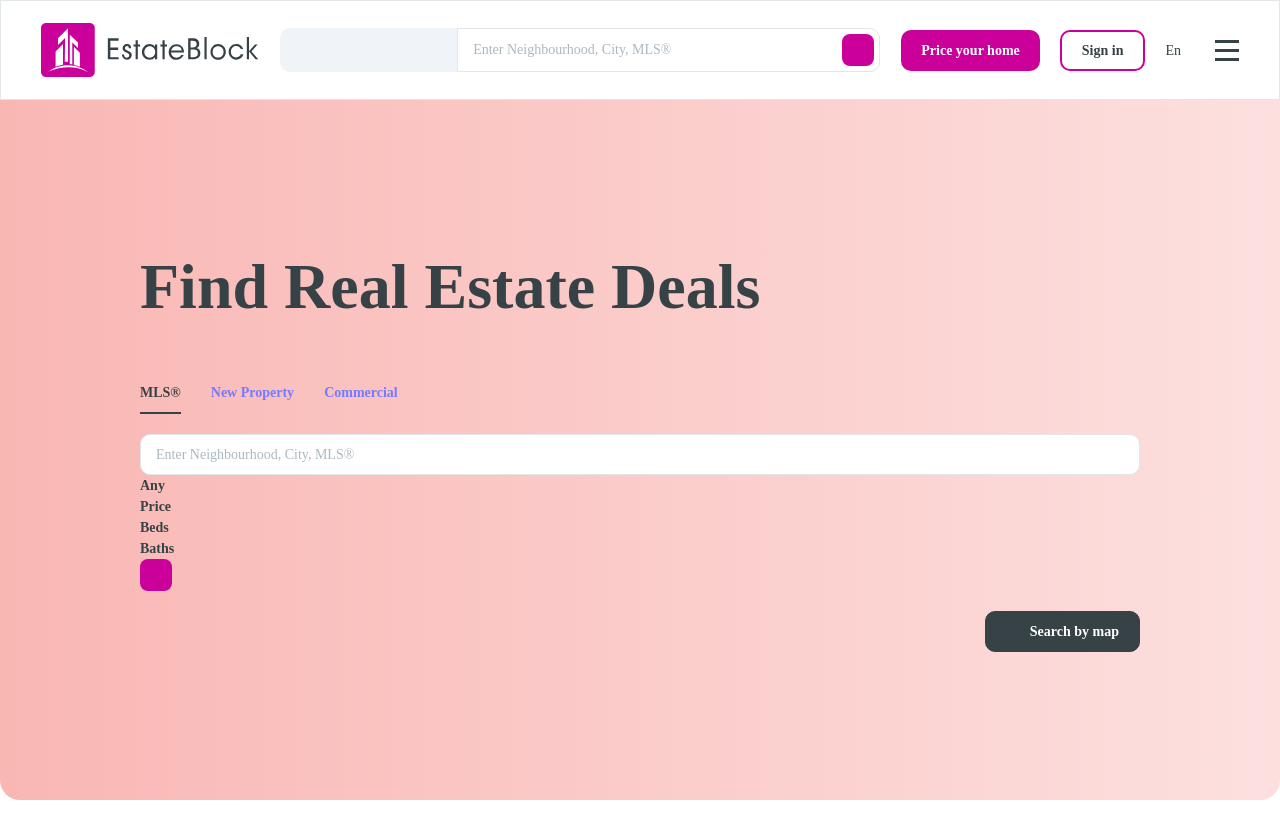
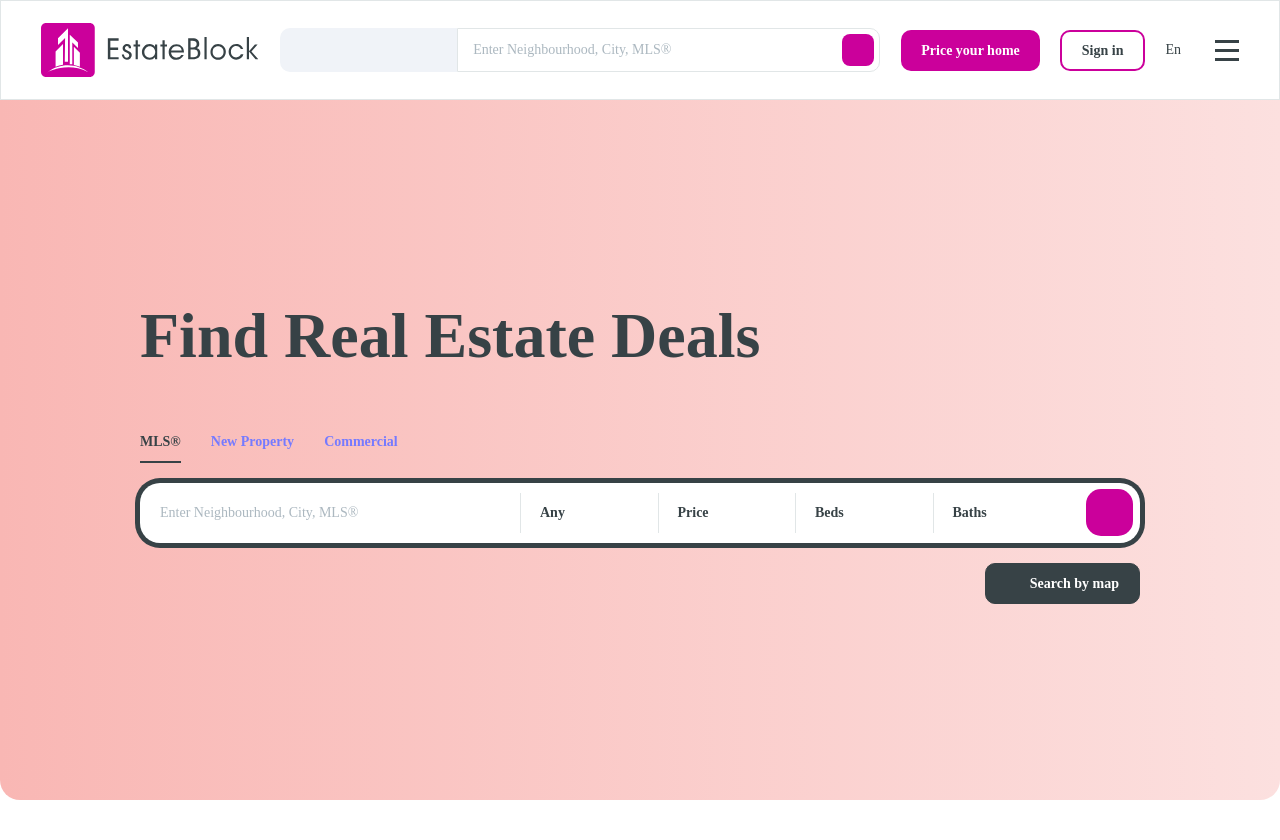
Before and after one commit to Domenik88/EstateProject, a Symfony app: template templates/default/index.html.twig in a window 1280 px wide. Shown: the top 840 px of the page. Run offline with Twig, Linux system fonts and the light colour scheme; the template is opened without the code that fills it, so the values that code supplies are empty; style sheets or scripts are compiled from the project's sources; some libraries are stand-ins or nearby versions; some web fonts are replaced.

Commit message:
Continue full-search

```diff
--- a/assets/css/common/_controls.scss
+++ b/assets/css/common/_controls.scss
@@ -338,6 +338,12 @@
 			z-index: 5;
 		}
 	}
+
+	&._dark-gray & {
+		&__text {
+			color: $gray0;
+		}
+	}
 }
 
 .circle-button {
--- a/assets/css/modules/_dropdown-button.scss
+++ b/assets/css/modules/_dropdown-button.scss
@@ -35,14 +35,19 @@
 	&__text {
 		position: relative;
 		width: 100%;
+		height: 100%;
+		display: flex;
+		align-items: center;
+		justify-content: flex-start;
 		padding-right: 14px;
 		color: $dark1;
 		transition: $default-transition;
 		@extend .angle-down-after;
 		cursor: pointer;
 
+
 		&:hover {
-			color: $fuchsia-hover;
+			color: $gray0;
 		}
 
 		&._active {
@@ -55,11 +60,11 @@
 	}
 
 	&__placeholder {
-
+		line-height: 1;
 	}
 
 	&__selected {
-		display: none;
+
 	}
 
 	&._fh {
@@ -68,4 +73,16 @@
 		align-items: center;
 		justify-content: center;
 	}
+
+	&._selected & {
+		&__placeholder {
+			display: none;
+		}
+	}
+
+	&:not(._selected) & {
+		&__selected {
+			display: none;
+		}
+	}
 }
--- a/assets/css/modules/_full-search.scss
+++ b/assets/css/modules/_full-search.scss
@@ -1,6 +1,37 @@
 .full-search {
 	._hide {
 		display: none;
+	}
+
+	.icon-btn {
+		@include absolute(0,7px,0,auto);
+		width: 47px;
+		height: 47px;
+		border-radius: 15px;
+
+		&::before {
+			font-size: 18px;
+		}
+	}
+
+	.check__text {
+		white-space: nowrap;
+	}
+
+	.select-module {
+		&__scroll {
+			max-height: 185px;
+		}
+
+		&__option {
+			white-space: nowrap;
+		}
+
+		&__dropdown {
+			width: auto;
+			left: auto;
+			right: 0;
+		}
 	}
 
 	&__buttons-wrap {
@@ -8,4 +39,71 @@
 		align-items: flex-start;
 		justify-content: flex-end;
 	}
+
+	&__selects-group {
+		display: flex;
+		align-items: flex-start;
+		justify-content: space-between;
+		width: 50%;
+		height: 100%;
+
+		& > .dropdown-button,
+		& > .select-module {
+			position: relative;
+			width: 50%;
+
+			&::before {
+				content: '';
+				@include absolute(0,auto);
+				width: 1px;
+				height: 40px;
+				background: $gray-line;
+			}
+		}
+
+		& > .dropdown-button {
+			padding: 0 15px 0 20px;
+		}
+
+		& > .select-module {
+			height: 100%;
+
+			.select-module__input-container {
+				height: 100%;
+				padding: 0 30px 0 20px;
+			}
+		}
+	}
+
+	&__selects-container {
+		display: flex;
+		align-items: flex-start;
+		justify-content: space-between;
+		width: 550px;
+		height: 100%;
+		@include absolute(0,70px,auto,auto);
+	}
+
+	&__fields-container {
+		position: relative;
+		height: 60px;
+		box-shadow: 0 0 0 5px $dark1;
+		border-radius: 20px;
+		background: $white;
+
+		& > .input-style {
+			width: calc(100% - 620px);
+			height: 100%;
+
+			.input-style__container {
+				height: 100%;
+			}
+
+			.input-style__input {
+				height: 100%;
+				border-radius: 20px 0 0 20px;
+				padding-left: 20px;
+			}
+		}
+	}
 }
--- a/assets/css/modules/_input.scss
+++ b/assets/css/modules/_input.scss
@@ -56,6 +56,30 @@
     &:-moz-placeholder {
         @include small-text2;
         color: $gray1;
+    }
+
+    &._transparent {
+        background: transparent;
+        border-radius: 0;
+        border: none;
+        color: $dark1;
+
+        &:hover {
+            background: transparent;
+            color: $gray0;
+        }
+
+        &:focus {
+            background: transparent;
+            color: $dark1;
+            font-weight: 700;
+        }
+
+        &.error {
+            background: transparent;
+            color: $pink-pdra;
+            font-weight: 700;
+        }
     }
 
     &._fill-white {
@@ -138,6 +162,14 @@
             color: $dark1;
             font-weight: normal;
         }
+    }
+
+    &._gray-text {
+        color: $gray1;
+    }
+
+    &._dark-text {
+        color: $dark1;
     }
 
     @include media_1700 {
--- a/assets/css/modules/_map.scss
+++ b/assets/css/modules/_map.scss
@@ -395,6 +395,10 @@
     &:last-child {
         margin-bottom: 0;
     }
+
+    .yelp-marker-popup-inner {
+        width: 100%;
+    }
 }
 
 .yelp-marker-popup-inner {
--- a/assets/css/modules/_select.scss
+++ b/assets/css/modules/_select.scss
@@ -3,6 +3,7 @@
     position: relative;
     perspective: 1000px;
     z-index: 10;
+    color: $dark1;
 
     &__select {
         //@include error-styles;
@@ -12,7 +13,6 @@
         line-height: 1;
         max-width: 100%;
         overflow: hidden;
-        color: $dark1;
         font-weight: 700;
     }
 
@@ -87,12 +87,6 @@
         }
     }
 
-    &._gray-text & {
-        &__text-block {
-            color: $gray1;
-        }
-    }
-
     &._active {
         z-index: 20;
     }
--- a/templates/layouts/containers/dropdown-button.html.twig
+++ b/templates/layouts/containers/dropdown-button.html.twig
@@ -1,7 +1,8 @@
 {% set dropdownButtonScrollJsMod = scroll|default(false) ? 'js-smooth-scroll' : '' %}
 {% set dropdownButtonScrollStyleMod = scroll|default(false) ? '_scroll-padding' : '' %}
+{% set dataPropsAttribute = dataProps|default(false) ? "data-props=" ~ dataProps|json_encode() %}
 
-<div class="dropdown-button {{ wrapMod|default('') }} js-dropdown-button">
+<div class="dropdown-button {{ wrapMod|default('') }} js-dropdown-button" {{ dataPropsAttribute }}>
     <div class="dropdown-button__text js-toggle-active {{ textWrapMod|default('js-bcc') }}">
         <span class="dropdown-button__placeholder {{ textMod|default('small-text') }}">{{
             placeholder|default('')
@@ -11,7 +12,7 @@
     </div>
 
     <div class="dropdown-button__popup {{ popupMod|default('') }} {{ dropdownButtonScrollStyleMod }} js-bcc-sibling js-dropdown-popup">
-        <div class="dropdown-button__{{ scroll|default(false) ? scroll : 'inner' }} {{ scrollMod|default('') }} {{ dropdownButtonScrollJsMod }}">
+        <div class="dropdown-button__{{ scroll|default(false) ? 'scroll' : 'inner' }} {{ scrollMod|default('') }} {{ dropdownButtonScrollJsMod }}">
             {% block dropdown_content %}{% endblock %}
         </div>
     </div>
--- a/templates/layouts/modules/select-search.html.twig
+++ b/templates/layouts/modules/select-search.html.twig
@@ -1,7 +1,7 @@
 <form class="select-search js-no-ajax">
     {% include 'layouts/form/select.html.twig' with {
         'name': 'header-search-select',
-        'inputMod': '_fill-gray',
+        'inputMod': '_fill-gray _dark-text',
         'options': [
             {
                 'value': 'val1',
```
Also changed, not shown: assets/js/modules/common.js (+79 -1 lines), assets/js/modules/select.js (+9 -4 lines), templates/layouts/modules/full-search.html.twig (+38 -6 lines).
